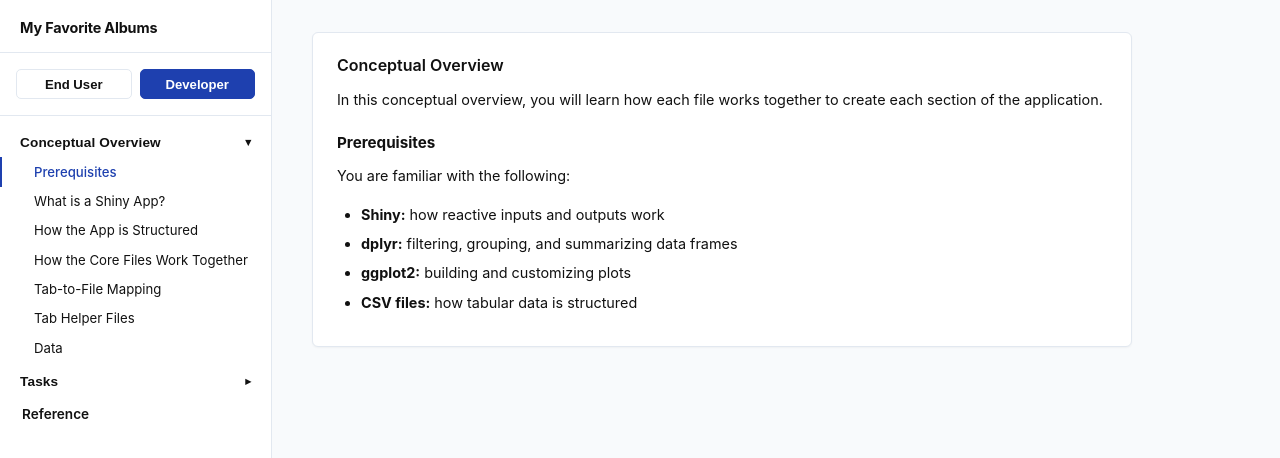
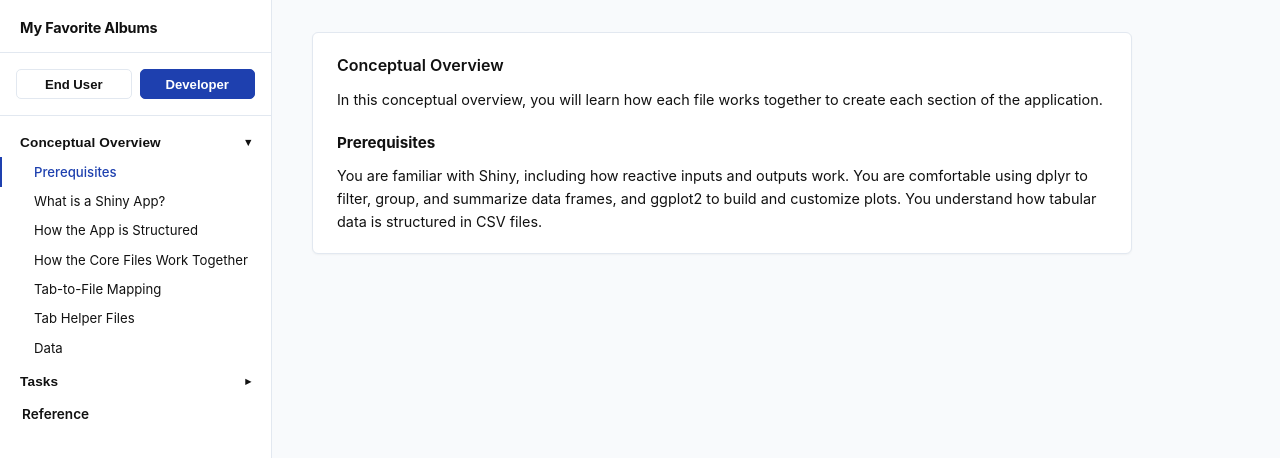
Before and after one commit to JTovalin10/engl396-final, a React (Vite) app: page /end-user/conceptual/intro in a window 1280 px wide. Both pictures are taken after a click on the button "Developer". Shown: the top 458 px of the page. Built offline with nearby package versions, Linux system fonts and the light colour scheme.

Commit message:
updated introuction

```diff
--- /dev/null
+++ b/src/Components/developer/Reference.tsx
@@ -0,0 +1,9 @@
+export default function Reference() {
+  return (
+    <article className="endpoint-card">
+      <h3>Reference</h3>
+      <p>The end user reference documentation provides a high-level overview of every function in the application, including its parameters, return values, and example calls. It is the fastest way to look up what a function expects and what it returns.</p>
+      <p>The source code for each helper file contains the full implementation. Reading the source alongside the reference documentation is the most effective way to understand how a function works before modifying it.</p>
+    </article>
+  )
+}
--- a/src/Components/developer/conceptual/Prerequisites.tsx
+++ b/src/Components/developer/conceptual/Prerequisites.tsx
@@ -5,13 +5,7 @@ export default function Prerequisites() {
       <p>In this conceptual overview, you will learn how each file works together to create each section of the application.</p>
 
       <h4>Prerequisites</h4>
-      <p>You are familiar with the following:</p>
-      <ul>
-        <li><strong>Shiny:</strong> how reactive inputs and outputs work</li>
-        <li><strong>dplyr:</strong> filtering, grouping, and summarizing data frames</li>
-        <li><strong>ggplot2:</strong> building and customizing plots</li>
-        <li><strong>CSV files:</strong> how tabular data is structured</li>
-      </ul>
+      <p>You are familiar with Shiny, including how reactive inputs and outputs work. You are comfortable using dplyr to filter, group, and summarize data frames, and ggplot2 to build and customize plots. You understand how tabular data is structured in CSV files.</p>
     </article>
   )
 }
--- a/src/Components/developer/tasks/AlbumCsv.tsx
+++ b/src/Components/developer/tasks/AlbumCsv.tsx
@@ -16,7 +16,7 @@ export default function AlbumCsv() {
         </li>
         <li>Save the file as a CSV:
           <ol className="sub-steps">
-            <li>Name the file <code>album-rankings.csv</code>.</li>
+            <li>Name the file <code>album-ranking.csv</code>.</li>
             <li>Place it in the <code>data/</code> folder inside the <i>My Favorite Albums</i> project folder.</li>
           </ol>
         </li>
--- a/src/Components/end_user/conceptual/WhatIsMFA.tsx
+++ b/src/Components/end_user/conceptual/WhatIsMFA.tsx
@@ -2,10 +2,9 @@ export default function WhatIsMFA() {
   return (
     <article className="endpoint-card">
       <h3>What is My Favorite Albums?</h3>
-      <p><i>My Favorite Albums</i> is an interactive web application for exploring one person's album ratings and annual rankings. This conceptual overview explains what each section of the application does so you know where to go to find what you need.</p>
+      <p>My Favorite Albums is an interactive web application for exploring one person's album ratings and annual rankings. This conceptual overview explains what each section of the application does so you know where to go to find what you need.</p>
       <img src="/conceptual/entire_home.png" alt="Full view of the My Favorite Albums home screen" className="step-img" />
-      <img src="/conceptual/home_stats.png" alt="Home screen statistics showing album count, artist count, and most popular artist" className="step-img" />
-      <p><strong>Prerequisites:</strong> fundamental computer skills to use the app.</p>
+      <p>To use this application, you need only fundamental computer skills such as clicking, scrolling, and using drop-down menus.</p>
     </article>
   )
 }
```
